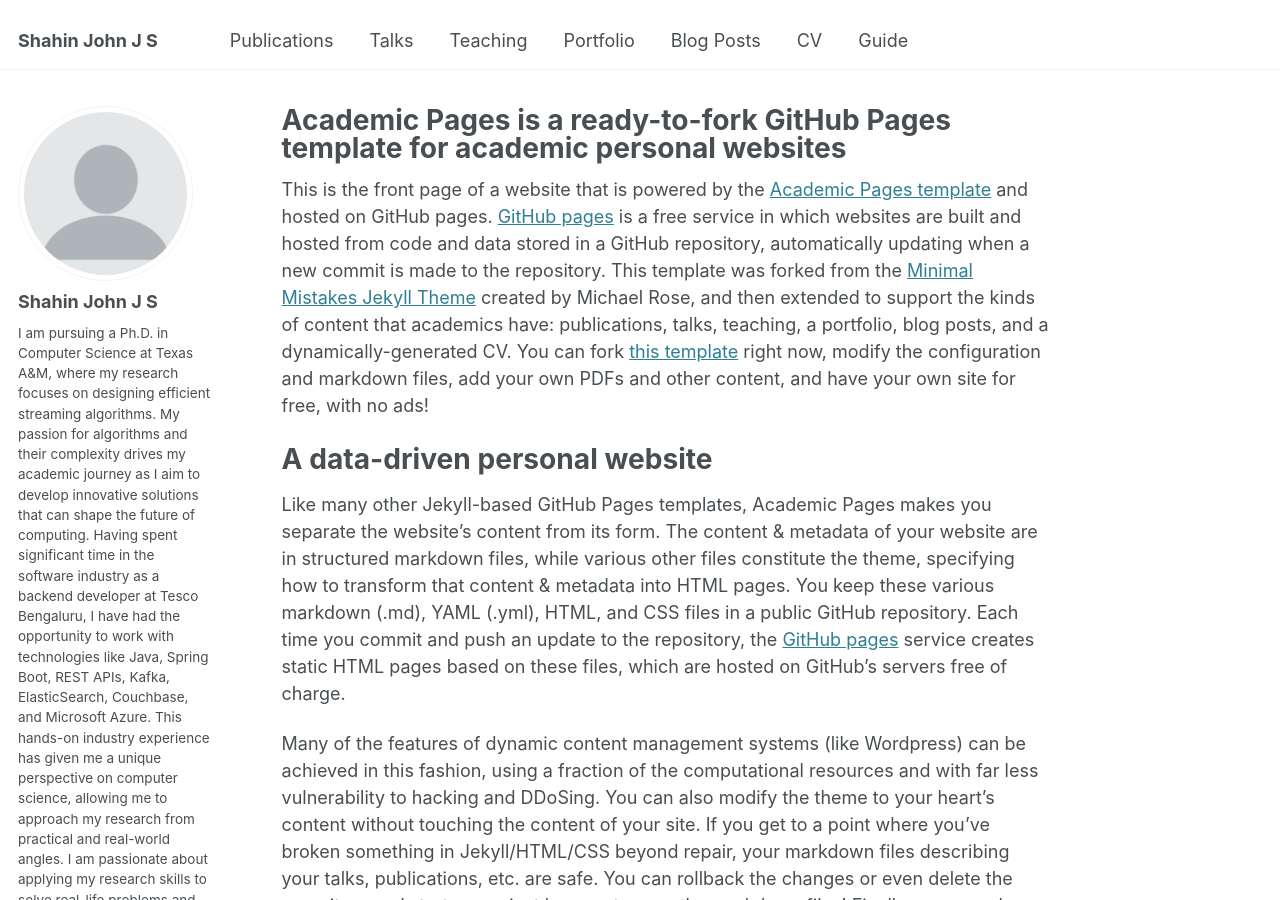
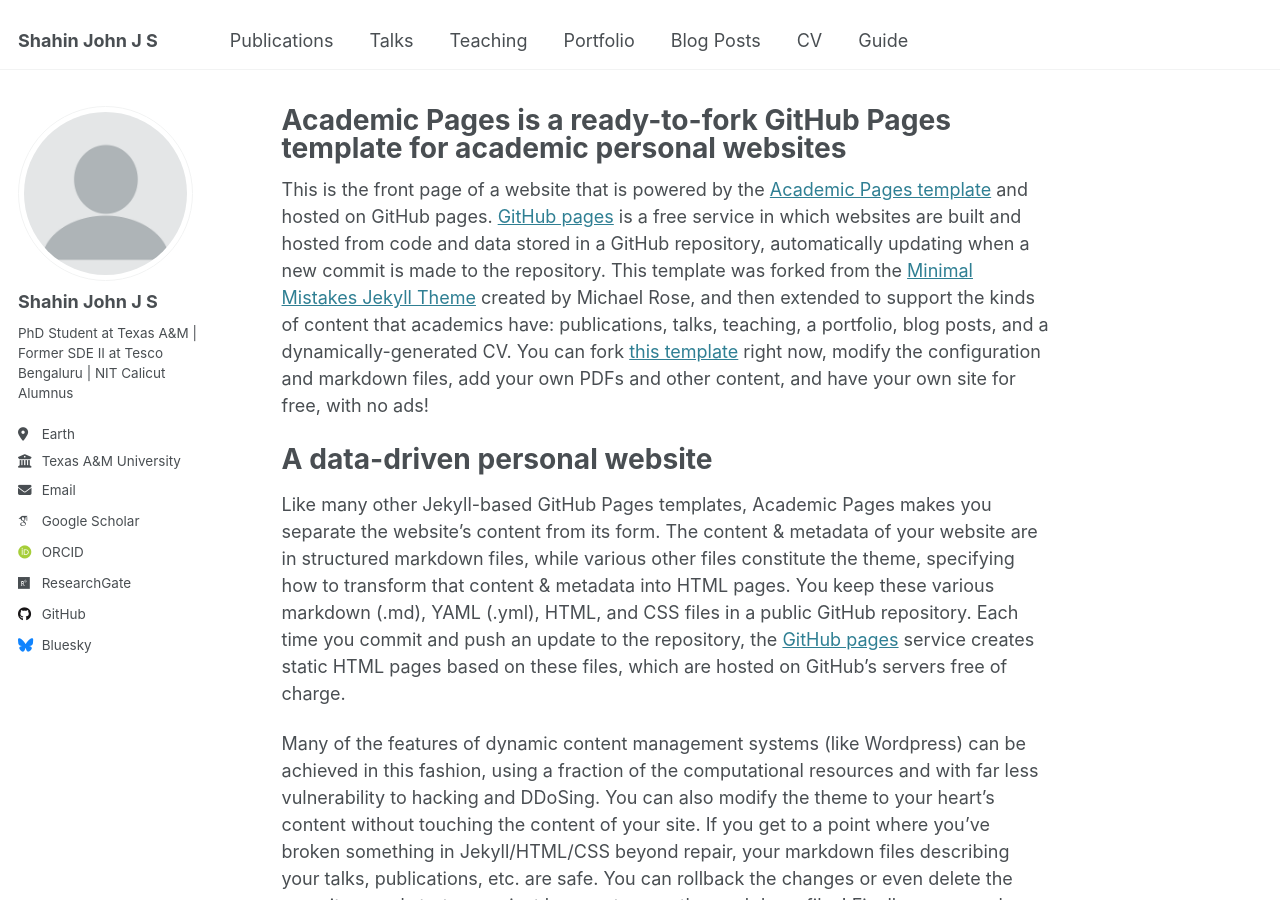
Before and after one commit to ivinjohn98/ivinjohn98.github.io, a Jekyll site: the page built from _pages/about.md, in a window 1280 px wide and 900 px high. Built offline with Jekyll 4.4.1, drawn with Linux system fonts in a browser that asks for light colours; some web fonts are replaced; some of the changed text lies outside the part shown.

Commit message:
Update _config.yml

```diff
--- a/_config.yml
+++ b/_config.yml
@@ -25,7 +25,7 @@ author:
   avatar           : "profile.png"
   name             : "Shahin John J S"
   pronouns         : # example: "she/her"
-  bio              : "I am pursuing a Ph.D. in Computer Science at Texas A&M, where my research focuses on designing efficient streaming algorithms. My passion for algorithms and their complexity drives my academic journey as I aim to develop innovative solutions that can shape the future of computing.\n Having spent significant time in the software industry as a backend developer at Tesco Bengaluru, I have had the opportunity to work with technologies like Java, Spring Boot, REST APIs, Kafka, ElasticSearch, Couchbase, and Microsoft Azure. This hands-on industry experience has given me a unique perspective on computer science, allowing me to approach my research from practical and real-world angles.\n I am passionate about applying my research skills to solve real-life problems and bridge the gap between theory and application. My goal is to design solutions that advance the field of computer science and have a tangible impact on industries and society as a whole."
+  bio              : "PhD Student at Texas A&M | Former SDE II at Tesco Bengaluru | NIT Calicut Alumnus"
   location         : "Earth"
   employer         : "Texas A&M University"
   uri              : # URL
```
